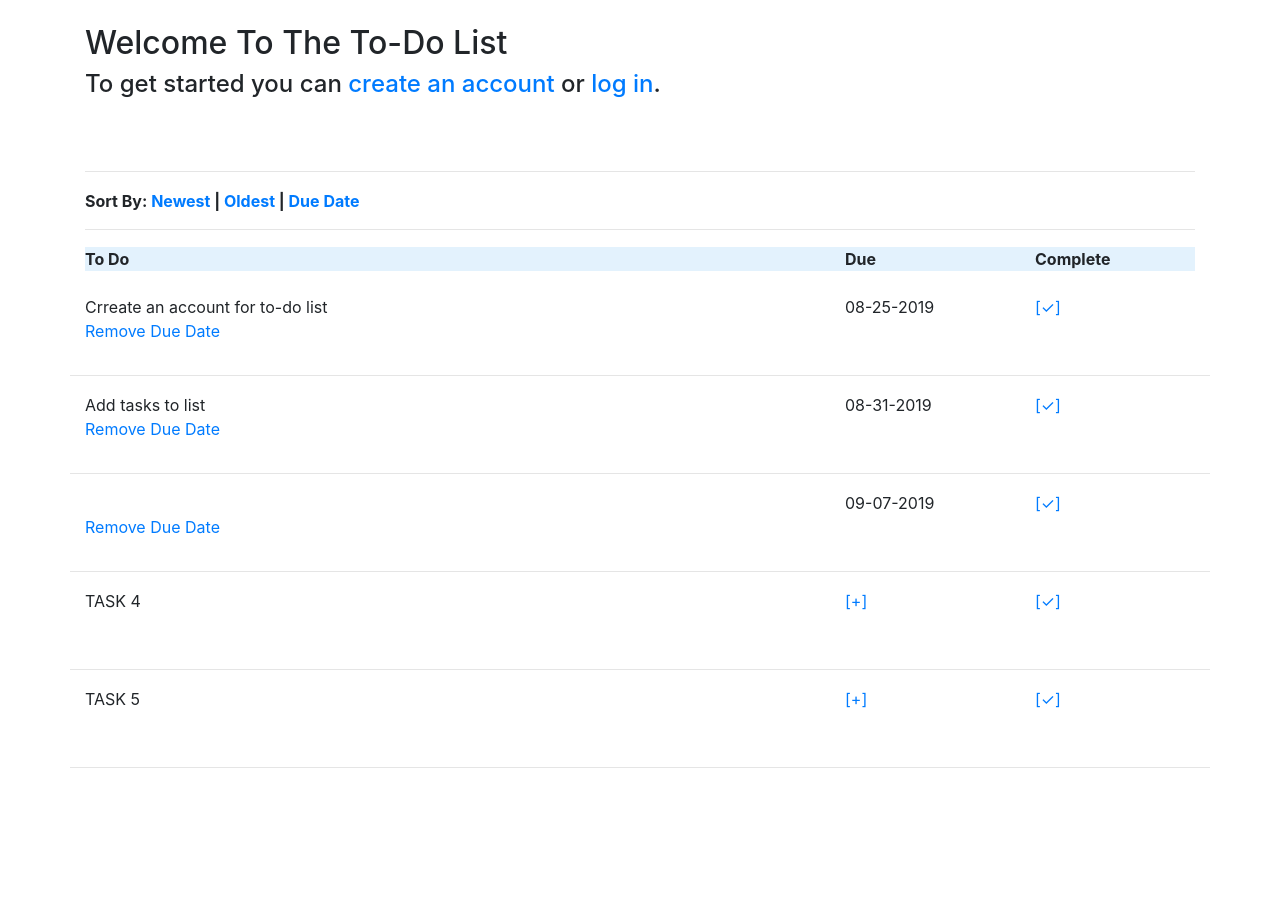
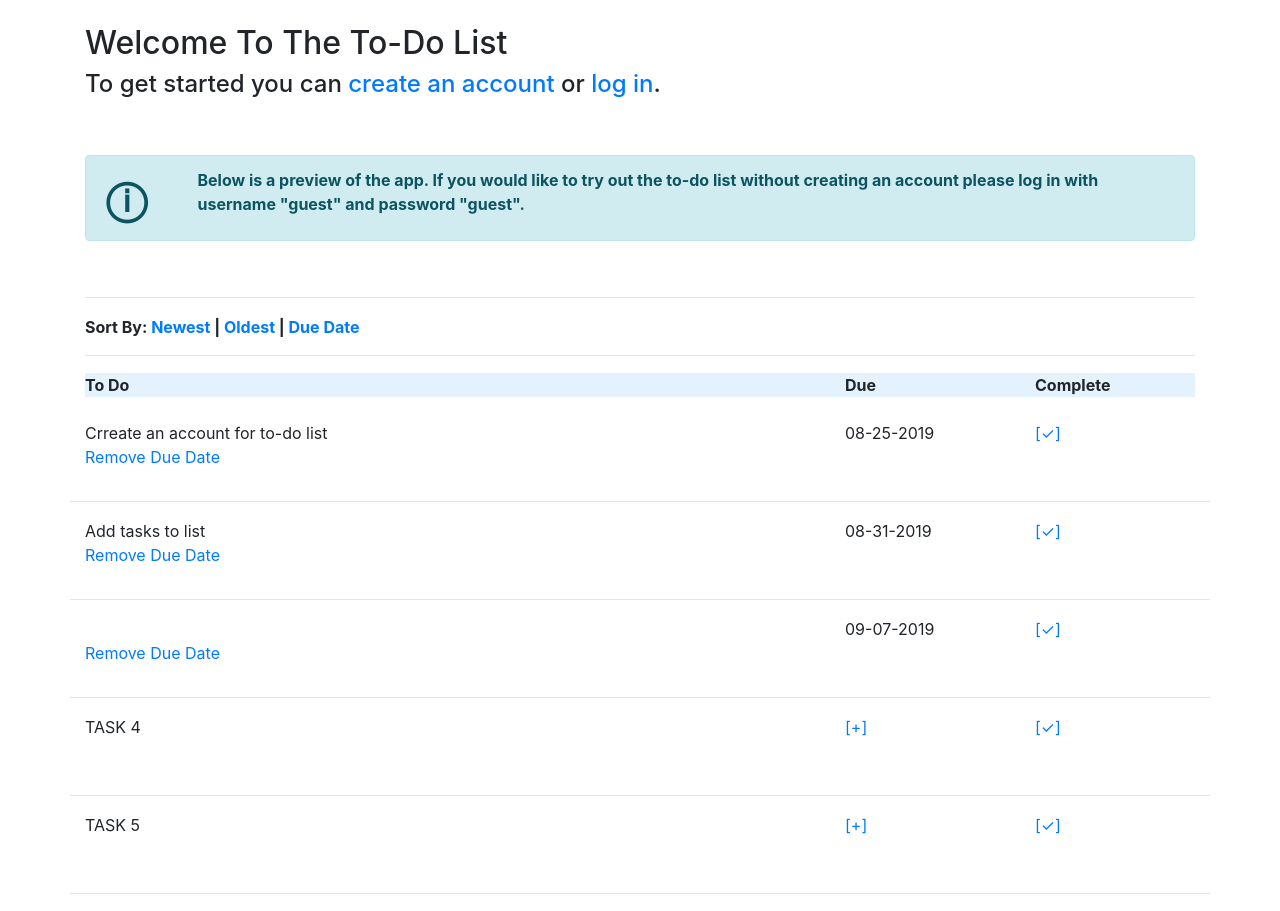
Before and after one commit to andy-gaber/flask-todo, a Flask app: page / in a window 1280 px wide. Shown: the part 56-967 px from the top of the page. Before the commit the page ends 824 px from the top, so only its background shows below. Run offline with Flask 2, Linux system fonts and the light colour scheme; some libraries are stand-ins or nearby versions.

Commit message:
added guest user to allow for non user to demo app

```diff
--- a/app/templates/_anonymous_user.html
+++ b/app/templates/_anonymous_user.html
@@ -5,6 +5,13 @@
     To get started you can <a href="{{ url_for('register') }}">create an account</a> or <a href="{{ url_for('login') }}">log in</a>.
 </h4>
 <br>
+<br>
+<div class="alert alert-info" role="alert">
+    <div class="row">
+        <div class="col-md-1" style="font-size:40px"><b>&#9432;</b></div>
+        <div class="col-md-11"><b>Below is a preview of the app. If you would like to try out the to-do list without creating an account please log in with username "guest" and password "guest".</b></div>
+    </div>
+</div>
 <br>
 
 <!-- ANONYMOUS USER PAGE DEMO -->
@@ -18,7 +25,7 @@
 </b>
 <hr style="width: 100%; color: black; height: 1px; background-color:&9B9999;" />
 
-<div class = "panel panel-default" style="background-color:#e3f2fd;">
+<div class="panel panel-default" style="background-color:#e3f2fd;">
     <div class="row">
         <div class="col-md-8"><b>To Do</b></div>
         <div class="col-md-2"><b>Due</b></div>
```
Also changed, not shown: app.db.
